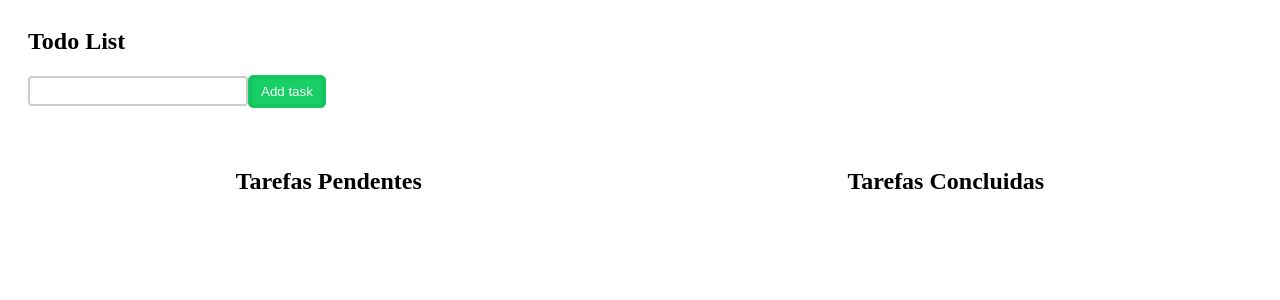
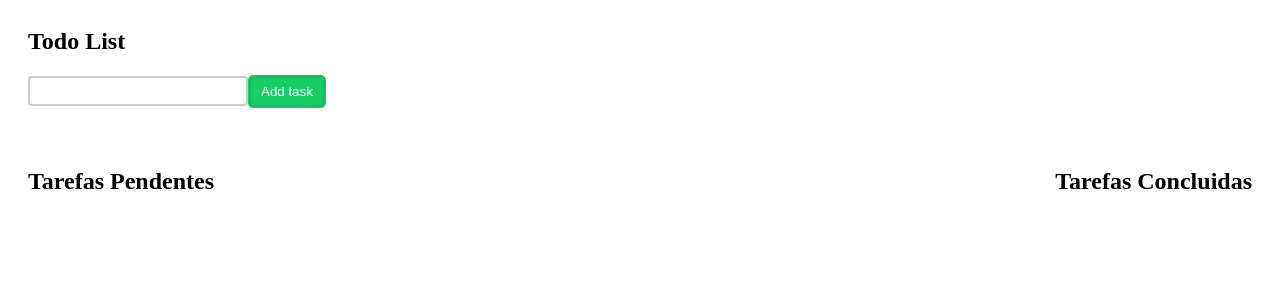
Before and after one commit to Michel21/tests-zup, an Angular app: page /todo-list in a window 1280 px wide. Shown: the top 300 px of the page. Built offline with nearby package versions, Linux system fonts and the light colour scheme.

Commit message:
Add testes unitarios com jest

```diff
--- a/src/app/features/todoList/todo-list.component.scss
+++ b/src/app/features/todoList/todo-list.component.scss
@@ -38,9 +38,9 @@ $button-primary: #003152;
   &__wrap{
     margin-top: 40px;
     display: flex;
-    justify-content: space-around;
+    justify-content: space-between;
     flex-direction: row;
-    grid-gap: 10px;
+    grid-gap: 60px;
 
     &__pedding{
 
--- a/src/app/features/todoList/todo-list.component.ts
+++ b/src/app/features/todoList/todo-list.component.ts
@@ -19,7 +19,7 @@ import { addDays } from 'date-fns'
 
   constructor(){}
 
-  ngOnInit(): void {
+  ngOnInit(){
     this.listTodo = JSON.parse(sessionStorage.getItem('@list')) || [];
     this.increment = this.listTodo.length;
     const object = this.listTodo.filter((f) => f.status == 'concluida');
@@ -37,7 +37,7 @@ import { addDays } from 'date-fns'
       status: 'pendente',
       date: addDays(new Date(today),1)
     });
-    this.listTodo.sort((a: TodoTypes, b: TodoTypes) => (a.date > b.date) ? 1 : 1);
+    this.listTodo.sort((a: TodoTypes, b: TodoTypes) => (a.date > b.date) ? 1 : -1);
     sessionStorage.setItem('@list', JSON.stringify(this.listTodo));
     this.addControl.setValue('');
   }
```
Also changed, not shown: 1 other file (tests, documents, lock files or other folders).
